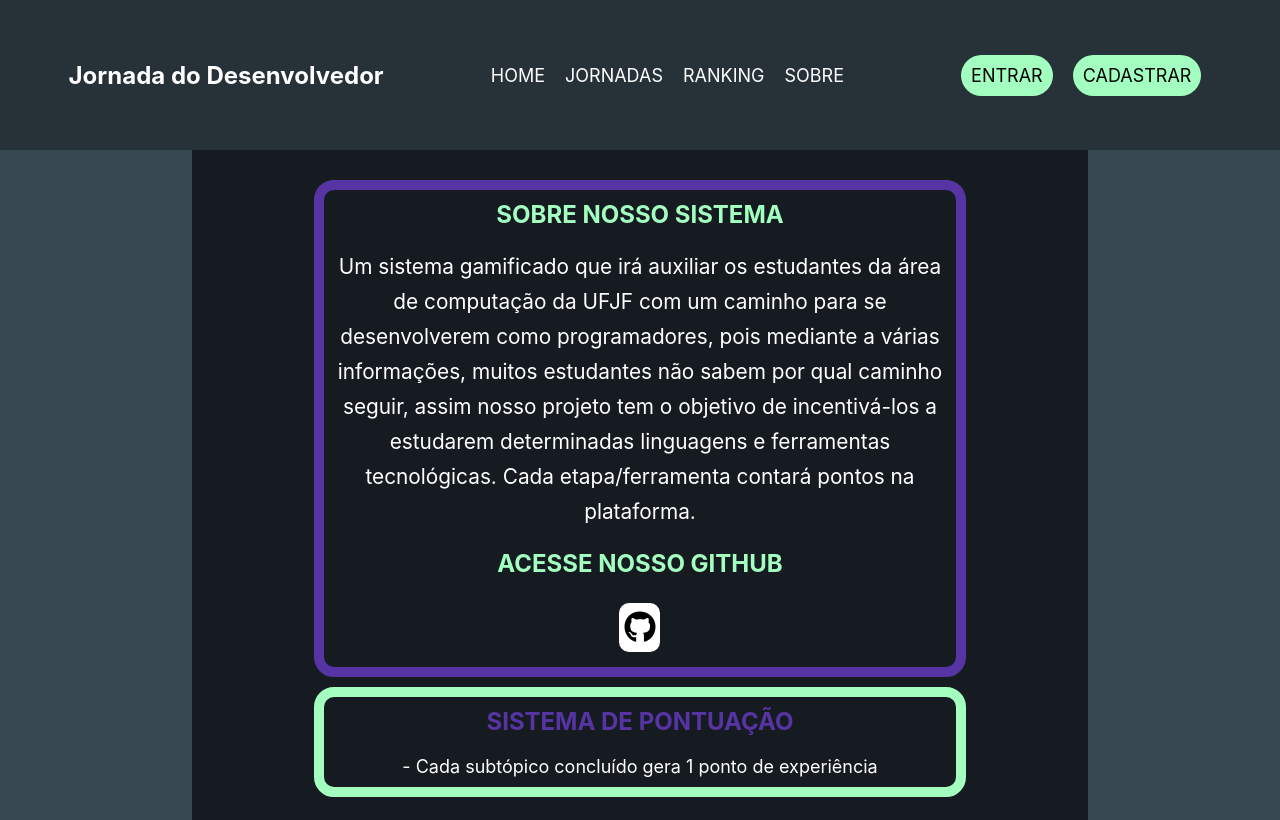
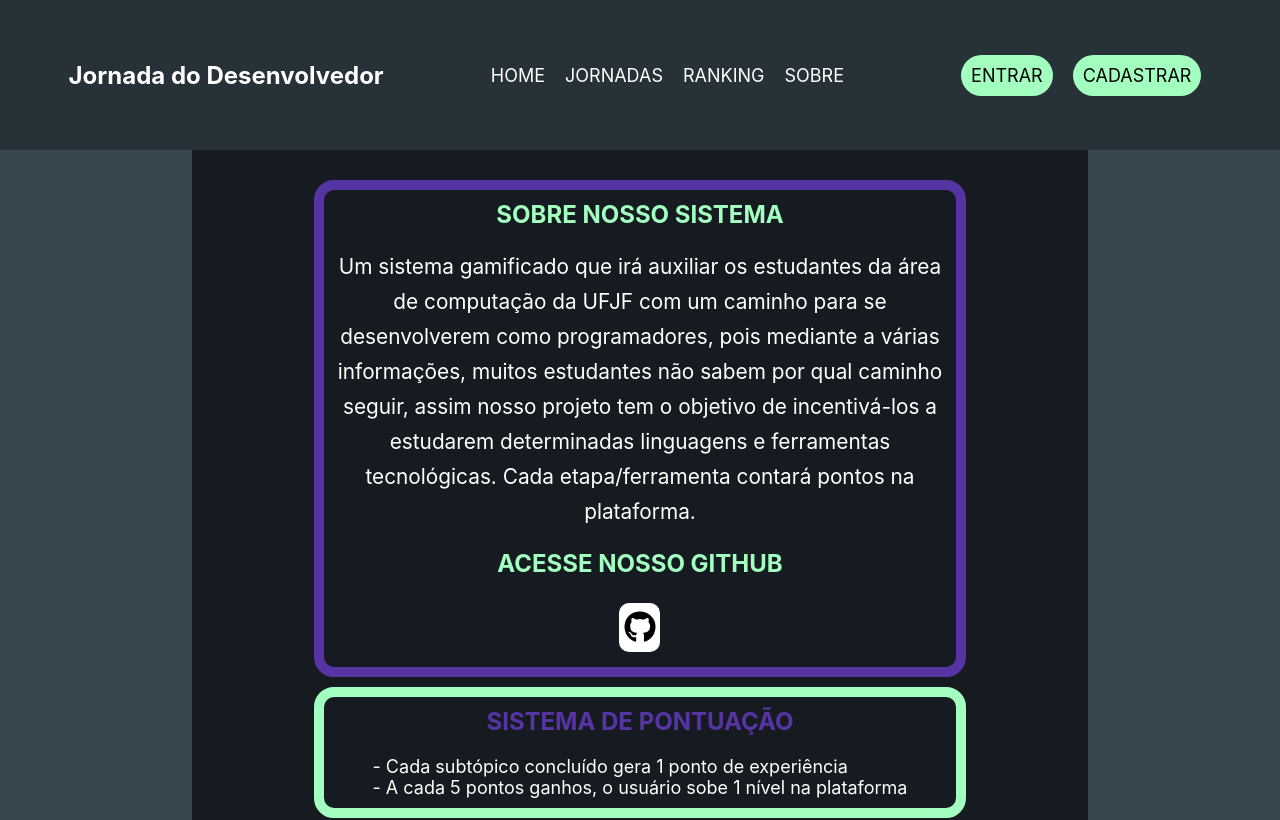
Before and after one commit to delberss/Delber_Kennedy_Nicolas_Wesley, a React (Create React App) app: page /sobre in a window 1280 px wide. Shown: the top 820 px of the page. Built offline with nearby package versions, Linux system fonts and the light colour scheme.

Commit message:
atualização da página sobre o sistema

```diff
--- a/src/pages/Sobre/index.js
+++ b/src/pages/Sobre/index.js
@@ -35,8 +35,9 @@ function Sobre(props){
 
                 <div className="sobrePontuacao">
                     <h2>SISTEMA DE PONTUAÇÃO</h2>
-                    <ul>
+                    <ul className="itensSobrePontuacao">
                         <li> - Cada subtópico concluído gera 1 ponto de experiência</li>
+                        <li> - A cada 5 pontos ganhos, o usuário sobe 1 nível na plataforma</li>
                     </ul>
                 </div>
 
--- a/src/pages/Sobre/styles.css
+++ b/src/pages/Sobre/styles.css
@@ -1,5 +1,9 @@
 .sobre,
 .sobrePontuacao {
+    display: flex;
+    flex-direction: column;
+    align-items: center;
+    justify-content: center;
     text-align: center;
     width: 80%;
     margin: 10px auto;
@@ -68,3 +72,7 @@
 .sobre .contato{
     margin-top: 20px;
 }
+
+.itensSobrePontuacao li{
+    text-align: left;
+}
```
